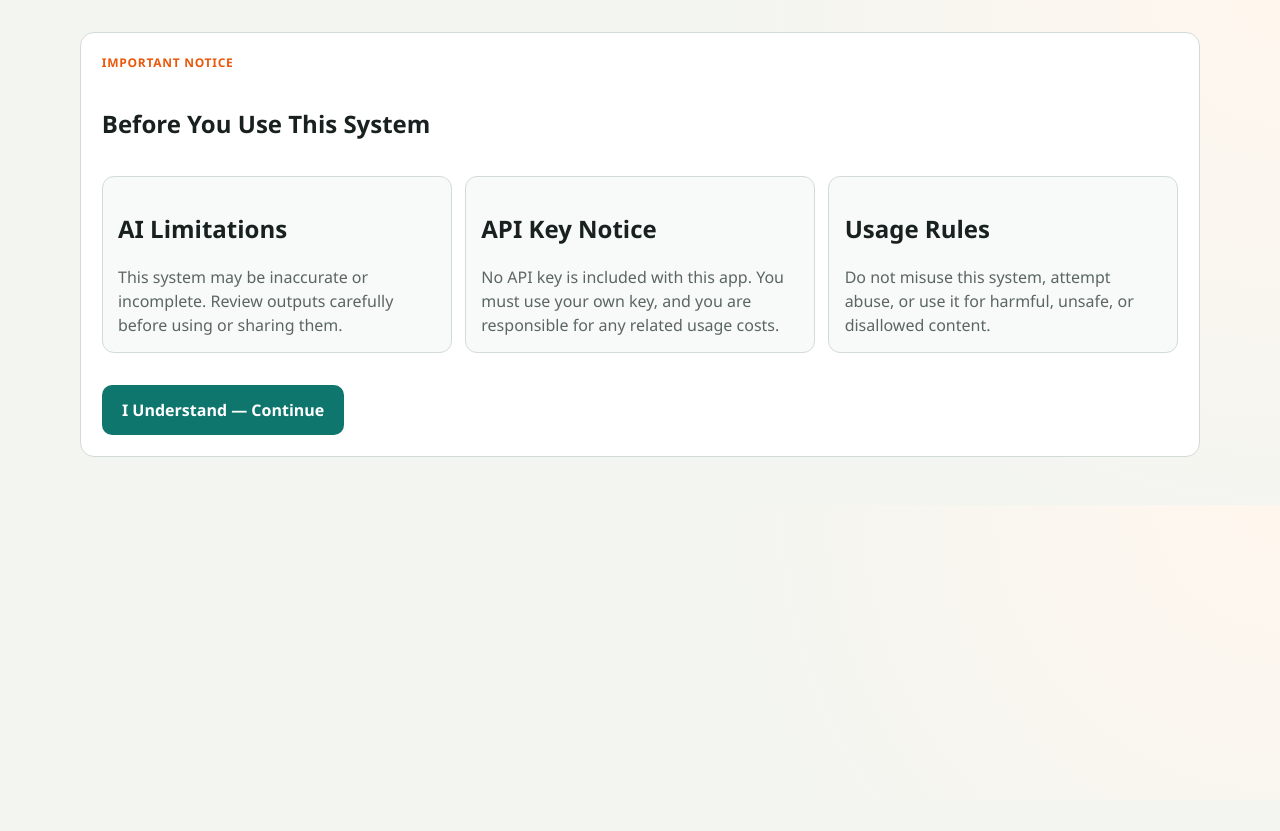
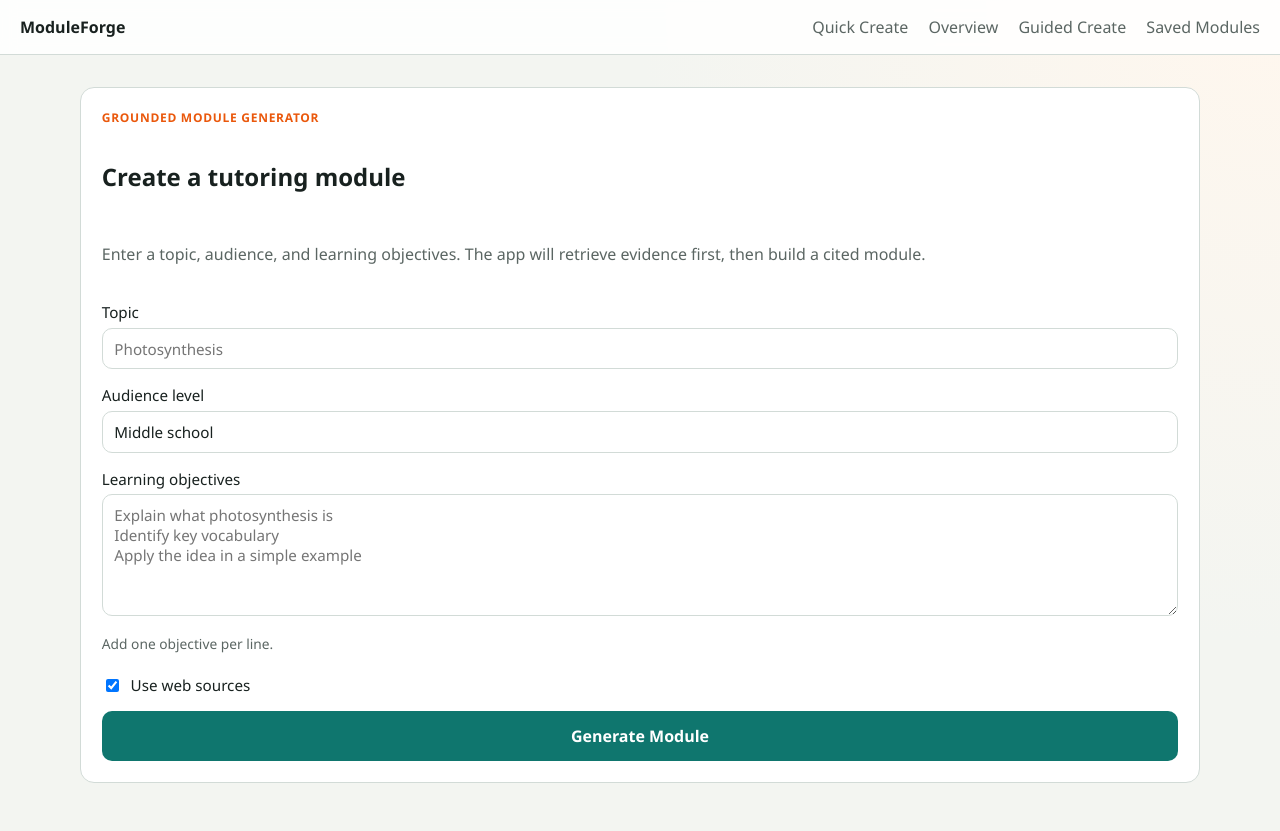
Before and after one commit to araghavan26-svg/tutoring-module-generator, a FastAPI app: page / in a window 1280 px wide. Before the commit the page ends 457 px from the top, so only its background shows below. Run offline with FastAPI, Linux system fonts and the light colour scheme; parts of the project's set-up code (start-up, migrations or seed data) failed here and were passed over.

Commit message:
Add simple non-technical UI

```diff
--- a/app/main.py
+++ b/app/main.py
@@ -3,7 +3,7 @@ from __future__ import annotations
 from pathlib import Path
 from typing import Any, Dict, List
 
-from fastapi import FastAPI, File, Request, Response, UploadFile
+from fastapi import FastAPI, File, Form, Request, Response, UploadFile
 from fastapi.staticfiles import StaticFiles
 from fastapi.templating import Jinja2Templates
 
@@ -93,8 +93,41 @@ def enforce_byok_startup_check() -> None:
     module_store.load_from_disk()
 
 
+def _generate_module_response(payload: ModuleGenerateRequest) -> ModuleGenerateResponse:
+    return generate_module_response(
+        payload,
+        store=module_store,
+        client_provider=get_openai_client,
+        evidence_builder=build_evidence_pack,
+        module_generator=generate_module_from_evidence,
+        quality_gate=enforce_quality_gate,
+        relatedness_detector=detect_topic_relatedness,
+        topic_bridge_builder=build_topic_bridge_context,
+        unverified_module_builder=build_unverified_module,
+    )
+
+
+def _simple_create_context(*, error: str | None = None, form: dict[str, Any] | None = None) -> dict[str, Any]:
+    return {
+        "title": "Create a Module",
+        "error": error,
+        "form": form
+        or {
+            "topic": "",
+            "audience_level": "Middle school",
+            "learning_objectives": "",
+            "allow_web": True,
+        },
+    }
+
+
 @app.get("/")
-def landing_page(request: Request) -> Response:
+def simple_module_page(request: Request) -> Response:
+    return templates.TemplateResponse(request, "simple_create.html", _simple_create_context())
+
+
+@app.get("/disclaimer")
+def disclaimer_page(request: Request) -> Response:
     return templates.TemplateResponse(request, "disclaimer.html", {"title": "Before You Use This System"})
 
 
@@ -151,19 +184,73 @@ async def upload_docs(files: List[UploadFile] = File(...)) -> DocsUploadResponse
     return await upload_documents(files, client_provider=get_openai_client)
 
 
+@app.post("/ui/modules/generate")
+def simple_generate_module_page(
+    request: Request,
+    topic: str = Form(...),
+    audience_level: str = Form(...),
+    learning_objectives: str = Form(...),
+    allow_web: bool = Form(False),
+) -> Response:
+    form = {
+        "topic": topic,
+        "audience_level": audience_level,
+        "learning_objectives": learning_objectives,
+        "allow_web": allow_web,
+    }
+    objectives = [line.strip() for line in learning_objectives.splitlines() if line.strip()]
+    if not topic.strip():
+        return templates.TemplateResponse(
+            request,
+            "simple_create.html",
+            _simple_create_context(error="Please enter a topic.", form=form),
+            status_code=400,
+        )
+    if not objectives:
+        return templates.TemplateResponse(
+            request,
+            "simple_create.html",
+            _simple_create_context(error="Please add at least one learning objective.", form=form),
+            status_code=400,
+        )
+
+    try:
+        response = _generate_module_response(
+            ModuleGenerateRequest(
+                topic=topic,
+                audience_level=audience_level,
+                learning_objectives=objectives,
+                allow_web=allow_web,
+                fast_mode=True,
+            )
+        )
+    except Exception:
+        logger.exception("Simple UI module generation failed")
+        return templates.TemplateResponse(
+            request,
+            "simple_create.html",
+            _simple_create_context(
+                error="Module generation failed. Please try fewer goals or fewer sources.",
+                form=form,
+            ),
+            status_code=500,
+        )
+
+    evidence_by_id = {item.evidence_id: item for item in response.evidence_pack}
+    return templates.TemplateResponse(
+        request,
+        "simple_results.html",
+        {
+            "title": response.module.title,
+            "module": response.module,
+            "evidence_by_id": evidence_by_id,
+        },
+    )
+
+
 @app.post("/v1/modules/generate", response_model=ModuleGenerateResponse)
 def generate_module(payload: ModuleGenerateRequest) -> ModuleGenerateResponse:
-    return generate_module_response(
-        payload,
-        store=module_store,
-        client_provider=get_openai_client,
-        evidence_builder=build_evidence_pack,
-        module_generator=generate_module_from_evidence,
-        quality_gate=enforce_quality_gate,
-        relatedness_detector=detect_topic_relatedness,
-        topic_bridge_builder=build_topic_bridge_context,
-        unverified_module_builder=build_unverified_module,
-    )
+    return _generate_module_response(payload)
 
 
 @app.post("/v1/modules/{module_id}/regenerate", response_model=SectionRegenerateResponse)
--- a/static/style.css
+++ b/static/style.css
@@ -1244,6 +1244,121 @@ textarea {
   border-color: #c5d9f2;
 }
 
+.alert.warning {
+  background: #fff7ed;
+  color: #9a3412;
+  border-color: #fed7aa;
+}
+
+.simple-ui,
+.results-shell {
+  display: grid;
+  gap: 0.9rem;
+}
+
+.simple-form {
+  display: grid;
+  gap: 1rem;
+  margin-top: 0.4rem;
+}
+
+.results-list {
+  display: grid;
+  gap: 1rem;
+  margin-top: 1rem;
+}
+
+.result-section {
+  display: grid;
+  gap: 0.75rem;
+}
+
+.result-section-heading {
+  display: flex;
+  align-items: flex-start;
+  justify-content: space-between;
+  gap: 1rem;
+}
+
+.result-section-heading h2 {
+  margin: 0;
+}
+
+.result-section-unverified {
+  border-color: #fed7aa;
+}
+
+.unverified-badge,
+.citation-type {
+  border-radius: 999px;
+  padding: 0.22rem 0.55rem;
+  font-size: 0.76rem;
+  font-weight: 700;
+  text-transform: uppercase;
+  letter-spacing: 0.04em;
+  white-space: nowrap;
+}
+
+.unverified-badge {
+  background: #fff7ed;
+  color: #9a3412;
+  border: 1px solid #fed7aa;
+}
+
+.learning-goal {
+  color: var(--muted);
+  margin: 0;
+}
+
+.citation-list h3 {
+  margin: 0 0 0.45rem;
+  font-size: 1rem;
+}
+
+.citation-list ul {
+  list-style: none;
+  display: grid;
+  gap: 0.65rem;
+  padding: 0;
+  margin: 0;
+}
+
+.citation-list li {
+  border: 1px solid var(--stroke);
+  border-radius: 10px;
+  padding: 0.75rem;
+  background: #fff;
+}
+
+.citation-list p {
+  margin: 0.35rem 0 0;
+  color: var(--muted);
+  line-height: 1.45;
+}
+
+.citation-title-row {
+  display: flex;
+  align-items: center;
+  gap: 0.45rem;
+  flex-wrap: wrap;
+}
+
+.citation-type {
+  background: #eef6f4;
+  color: var(--accent-strong);
+}
+
+.citation-list a {
+  color: var(--accent-strong);
+  font-weight: 700;
+}
+
+.citation-list a:hover,
+.citation-list a:focus-visible {
+  color: var(--accent);
+  text-decoration-thickness: 2px;
+}
+
 .muted {
   color: var(--muted);
 }
--- a/templates/base.html
+++ b/templates/base.html
@@ -8,10 +8,11 @@
   </head>
   <body>
     <header class="site-header">
-      <a class="brand" href="/app">ModuleForge</a>
+      <a class="brand" href="/">ModuleForge</a>
       <nav>
-        <a href="/app">Home</a>
-        <a href="/create">Create</a>
+        <a href="/">Quick Create</a>
+        <a href="/app">Overview</a>
+        <a href="/create">Guided Create</a>
         <a href="/modules">Saved Modules</a>
       </nav>
     </header>
--- /dev/null
+++ b/templates/simple_create.html
@@ -0,0 +1,57 @@
+{% extends "base.html" %}
+
+{% block content %}
+<section class="panel simple-ui">
+  <p class="eyebrow">Grounded module generator</p>
+  <h1>Create a tutoring module</h1>
+  <p class="muted">Enter a topic, audience, and learning objectives. The app will retrieve evidence first, then build a cited module.</p>
+
+  {% if error %}
+  <div class="alert error" role="alert">{{ error }}</div>
+  {% endif %}
+
+  <form class="simple-form" action="/ui/modules/generate" method="post">
+    <label>
+      Topic
+      <input
+        name="topic"
+        type="text"
+        required
+        placeholder="Photosynthesis"
+        value="{{ form.topic }}"
+      />
+    </label>
+
+    <label>
+      Audience level
+      <input
+        name="audience_level"
+        type="text"
+        required
+        placeholder="Middle school"
+        value="{{ form.audience_level }}"
+      />
+    </label>
+
+    <label>
+      Learning objectives
+      <textarea
+        name="learning_objectives"
+        rows="5"
+        required
+        placeholder="Explain what photosynthesis is
+Identify key vocabulary
+Apply the idea in a simple example"
+      >{{ form.learning_objectives }}</textarea>
+    </label>
+    <p class="helper-text">Add one objective per line.</p>
+
+    <label class="inline-row">
+      <input name="allow_web" type="checkbox" value="true" {% if form.allow_web %}checked{% endif %} />
+      <span>Use web sources</span>
+    </label>
+
+    <button class="btn btn-primary btn-large" type="submit">Generate Module</button>
+  </form>
+</section>
+{% endblock %}
```
Also changed, not shown: templates/simple_results.html (added, +71 -0 lines), tests/features/test_ui_flow_pytest.py (+42 -1 lines), tests/test_creator_experience.py (+14 -2 lines), README.md.
